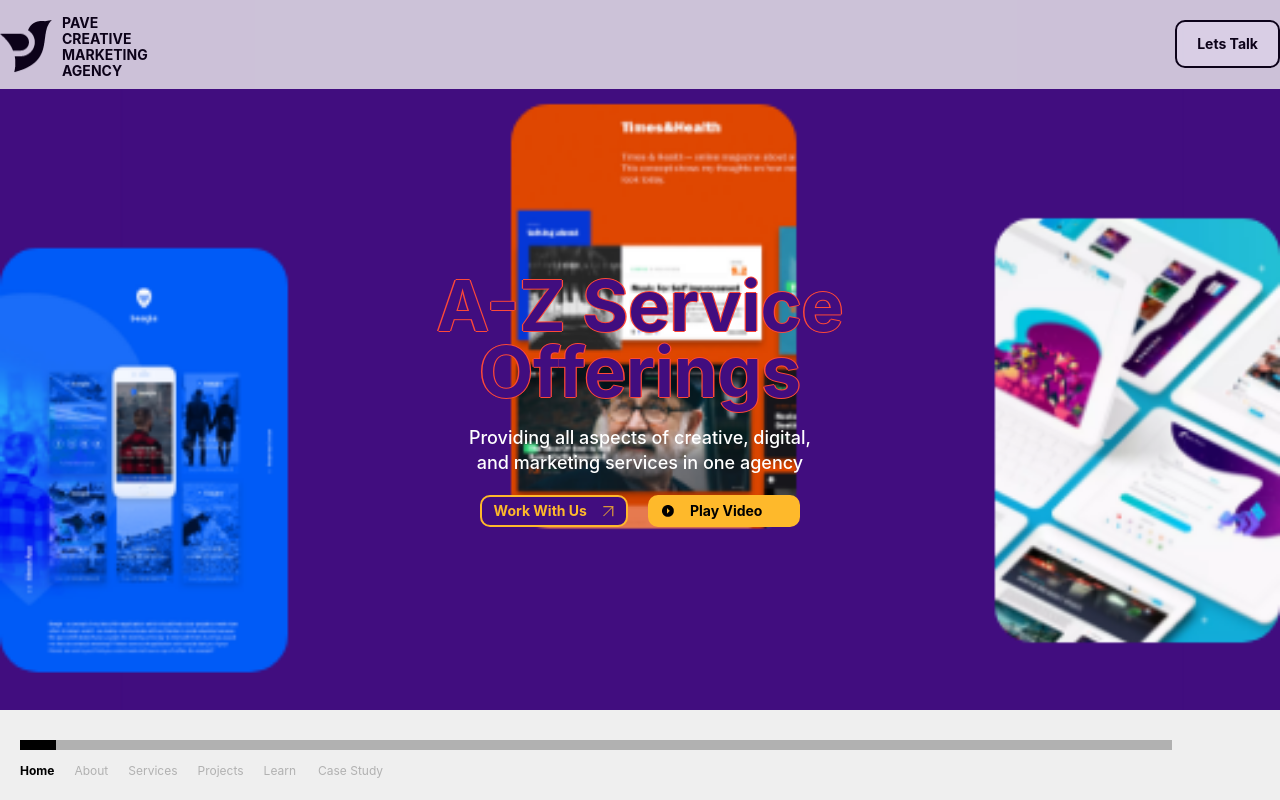
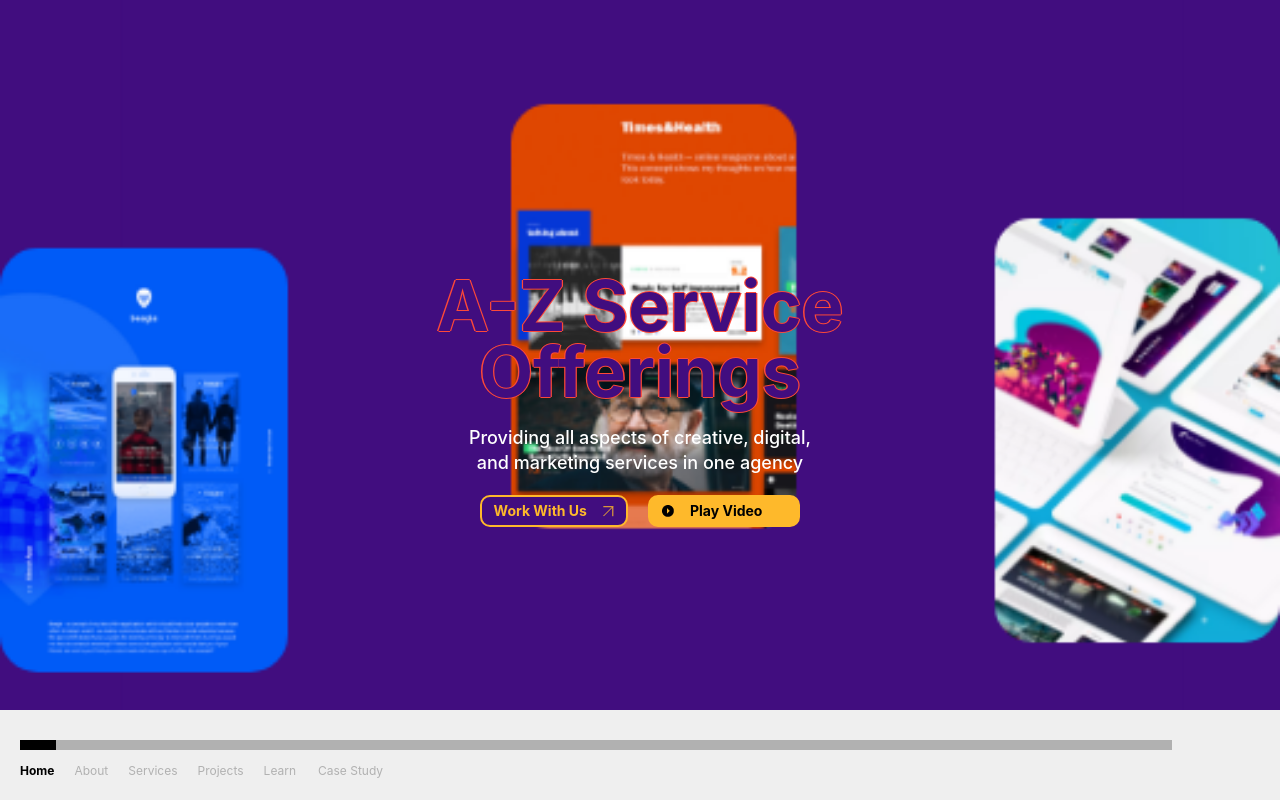
Before and after one commit to usama-mk/pave, a React (Create React App) app: page /a-z in a window 1280 px wide. Built offline with nearby package versions, Linux system fonts and the light colour scheme.

Commit message:
added snap

```diff
--- a/src/App.css
+++ b/src/App.css
@@ -36,8 +36,10 @@
 .cont{
   scroll-snap-type: y mandatory;
   overflow-y: scroll;
+  height: 100vh;
 }
 
 .sec{
   scroll-snap-align: start;
+  height: 100vh;
 }
--- a/src/components/MobHeader.js
+++ b/src/components/MobHeader.js
@@ -4,7 +4,7 @@ import mobile_logo from '../assets/images/mobile_logo.png'
 
 function MobHeader() {
   return (
-    <div className="topHeader pt-[20px] pb-[10px] flex justify-between w-[100%] bg-[#EFEFEF] opacity-80 h-fit">
+    <div className="topHeader pt-[20px] pb-[10px] pl-[60px] pr-[60px] flex justify-between w-[100%] bg-[#EFEFEF] opacity-80 h-fit">
     <div className="logoCont flex">
         <img src={mobile_logo} className='object-contain w-[52px] h-[53px] '  alt="" />
         <h3 className='uppercase font-bold text-left text-sm mt-[-5px] ml-[10px] leading-4 ' >pave <br />
--- a/src/pages/Home/Home.js
+++ b/src/pages/Home/Home.js
@@ -22,7 +22,7 @@ function Home() {
         <img className="w-[336px] h-[170px]  " src={homeTopBG} alt="" />
       {/* top */}
       {/*  homeTopBG */}
-      <div className="homeTop absolute top-0 h-[356px] w-[336px]   flex justify-center ">
+      <div className="homeTop absolute top-0 h-[356px] w-[100vw]  flex justify-center ">
         {/* header start */}
         <MobHeader />
         {/* header ends */}
--- a/src/pages/Home/MobHomeTwo.js
+++ b/src/pages/Home/MobHomeTwo.js
@@ -8,9 +8,7 @@ function MobHomeTwo() {
   return (
     <div className=' h-[100vh] w-[100vw] sec ' >
        <div className='MobHomeTwoBG' >
-       <div className=' h-[256px] absolute right-0 left-0 flex justify-center' >
-        <MobHeader/>
-        </div>
+
         <div className=' flex flex-col items-center justify-center h-[100vh] ' >
            <h1 className='text-[70px] font-bold leading-[66px] text-[#410D7F] soText' >A-Z Service <br />
            Offerings
```
